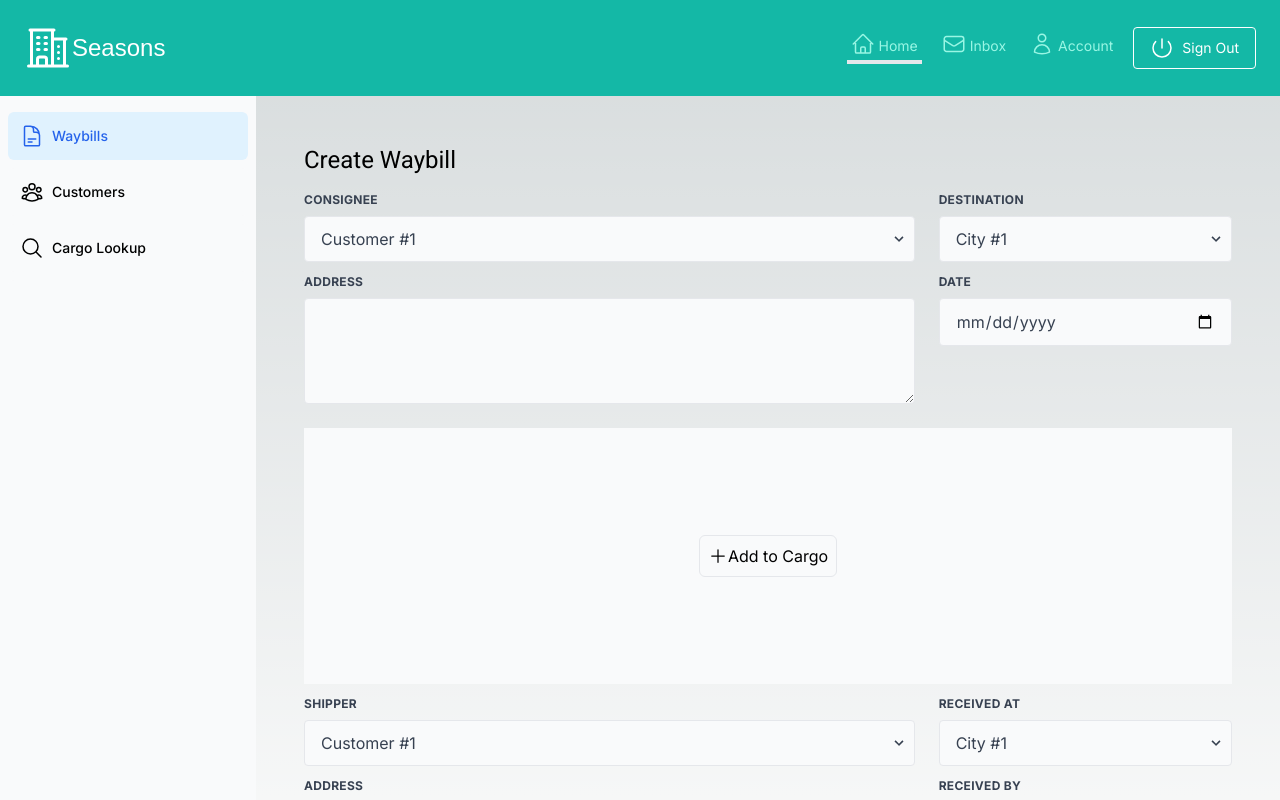
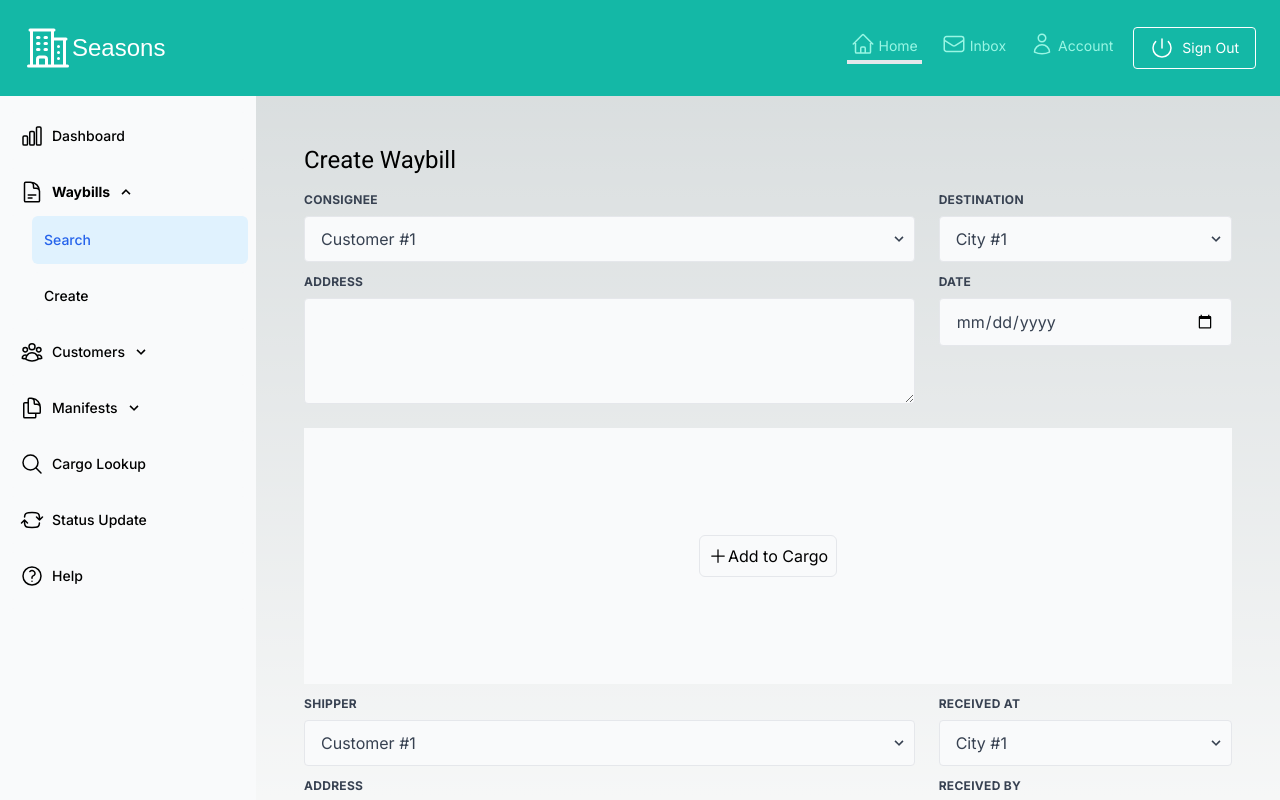
Before and after one commit to marteyhaw/ideal-train, a Next.js app: page /dashboard/waybills in a window 1280 px wide. Shown: the top 800 px of the page. Built offline with nearby package versions, Linux system fonts and the light colour scheme; a web font is replaced by a local one.

Commit message:
feat: integrate submenus in side nav

```diff
--- /dev/null
+++ b/app/fe-lib/constants.tsx
@@ -0,0 +1,63 @@
+import { SideNavItem } from "./definitions";
+import {
+  ChartBarIcon,
+  DocumentTextIcon,
+  UserGroupIcon,
+  DocumentDuplicateIcon,
+  MagnifyingGlassIcon,
+  ArrowPathRoundedSquareIcon,
+  QuestionMarkCircleIcon,
+} from "@heroicons/react/24/outline";
+
+export const SIDENAV_ITEMS: SideNavItem[] = [
+  {
+    title: "Dashboard",
+    path: "/dashboard",
+    icon: ChartBarIcon,
+  },
+  {
+    title: "Waybills",
+    path: "/dashboard/waybills",
+    icon: DocumentTextIcon,
+    submenu: true,
+    subMenuItems: [
+      { title: "Search", path: "/dashboard/waybills" },
+      { title: "Create", path: "/dashboard/waybills/create" },
+    ],
+  },
+  {
+    title: "Customers",
+    path: "/dashboard/customers",
+    icon: UserGroupIcon,
+    submenu: true,
+    subMenuItems: [
+      { title: "Search", path: "/dashboard/customers" },
+      { title: "Create", path: "/dashboard/customers/create" },
+    ],
+  },
+  {
+    title: "Manifests",
+    path: "/dashboard/manifests",
+    icon: DocumentDuplicateIcon,
+    submenu: true,
+    subMenuItems: [
+      { title: "Search", path: "/dashboard/manifests" },
+      { title: "Create", path: "/dashboard/manifests/create" },
+    ],
+  },
+  {
+    title: "Cargo Lookup",
+    path: "/dashboard/cargos/lookup",
+    icon: MagnifyingGlassIcon,
+  },
+  {
+    title: "Status Update",
+    path: "/dashboard/status/update",
+    icon: ArrowPathRoundedSquareIcon,
+  },
+  {
+    title: "Help",
+    path: "/dashboard/help",
+    icon: QuestionMarkCircleIcon,
+  },
+];
--- a/app/fe-lib/definitions.ts
+++ b/app/fe-lib/definitions.ts
@@ -1,3 +1,13 @@
+type IconSVGProps = React.PropsWithoutRef<React.SVGProps<SVGSVGElement>> &
+  React.RefAttributes<SVGSVGElement>;
+
+type IconProps = IconSVGProps & {
+  title?: string;
+  titleId?: string;
+};
+
+type Icon = React.FC<IconProps>;
+
 export type CustomerField = {
   id: number;
   name: string;
@@ -12,3 +22,11 @@ export type EmployeeField = {
   id: number;
   name: string;
 };
+
+export type SideNavItem = {
+  title: string;
+  path: string;
+  icon?: Icon;
+  submenu?: boolean;
+  subMenuItems?: SideNavItem[];
+};
--- a/app/ui/dashboard/sidenav-links.tsx
+++ b/app/ui/dashboard/sidenav-links.tsx
@@ -1,49 +1,117 @@
 "use client";
 
-import {
-  DocumentTextIcon,
-  UserGroupIcon,
-  MagnifyingGlassIcon,
-} from "@heroicons/react/24/outline";
 import Link from "next/link";
 import { usePathname } from "next/navigation";
 import { clsx } from "clsx";
+import { SIDENAV_ITEMS } from "@/app/fe-lib/constants";
+import { SideNavItem } from "@/app/fe-lib/definitions";
+import { useState } from "react";
 
-const links = [
-  { name: "Waybills", href: "/dashboard/waybills", icon: DocumentTextIcon },
-  {
-    name: "Customers",
-    href: "/dashboard/customers/",
-    icon: UserGroupIcon,
-  },
-  {
-    name: "Cargo Lookup",
-    href: "/dashboard/cargo/lookup/",
-    icon: MagnifyingGlassIcon,
-  },
-];
+const SideNavItemNoSubMenu = ({
+  item,
+  pathname,
+}: {
+  item: SideNavItem;
+  pathname: string;
+}) => {
+  const LinkIcon = item.icon;
+  return (
+    <div className="w-full">
+      <Link
+        href={item.path}
+        className={clsx(
+          "flex h-[48px] grow items-center gap-2 rounded-md bg-gray-50 p-3 text-sm font-medium hover:bg-sky-100 hover:text-blue-600 md:flex-none md:justify-start md:p-2 md:px-3",
+          {
+            "bg-sky-100 text-blue-600": pathname === item.path,
+          },
+        )}
+      >
+        {LinkIcon && <LinkIcon className="w-6" />}
+        <p className="md:block">{item.title}</p>
+      </Link>
+    </div>
+  );
+};
+
+const SideNavItemWithSubMenu = ({
+  item,
+  pathname,
+}: {
+  item: SideNavItem;
+  pathname: string;
+}) => {
+  const LinkIcon = item.icon;
+  const preOpenSubmenu = pathname.includes(item.path);
+  const [subMenuOpen, setSubMenuOpen] = useState(preOpenSubmenu);
+  const toggleSubMenu = () => {
+    setSubMenuOpen(!subMenuOpen);
+  };
+  return (
+    <div className="w-full">
+      <button
+        onClick={toggleSubMenu}
+        className={clsx(
+          "w-full flex h-[48px] grow items-center gap-2 rounded-md bg-gray-50 p-3 text-sm hover:bg-sky-100 hover:text-blue-600 md:flex-none md:justify-start md:p-2 md:px-3",
+          {
+            "font-bold": preOpenSubmenu,
+            "font-medium": !preOpenSubmenu,
+          },
+        )}
+      >
+        {LinkIcon && <LinkIcon className="w-6" />}
+        <p className="md:block">{item.title}</p>
+        <svg
+          className={clsx("fill-current h-4 w-4 transition-all transform", {
+            "rotate-180": subMenuOpen,
+          })}
+          xmlns="http://www.w3.org/2000/svg"
+          viewBox="0 0 20 20"
+        >
+          <path d="M9.293 12.95l.707.707L15.657 8l-1.414-1.414L10 10.828 5.757 6.586 4.343 8z" />
+        </svg>
+      </button>
+
+      {subMenuOpen && item.subMenuItems && (
+        <div className="ml-6 flex flex-col space-y-2">
+          {item.subMenuItems.map((subItem) => {
+            return subItem.subMenuItems ? (
+              <SideNavItemWithSubMenu
+                key={subItem.title}
+                item={subItem}
+                pathname={pathname}
+              />
+            ) : (
+              <SideNavItemNoSubMenu
+                key={subItem.title}
+                item={subItem}
+                pathname={pathname}
+              />
+            );
+          })}
+        </div>
+      )}
+    </div>
+  );
+};
 
 export default function SideNavLinks() {
   const pathname = usePathname();
 
   return (
     <>
-      {links.map((link) => {
-        const LinkIcon = link.icon;
-        return (
-          <Link
-            key={link.name}
-            href={link.href}
-            className={clsx(
-              "flex h-[48px] grow items-center justify-center gap-2 rounded-md bg-gray-50 p-3 text-sm font-medium hover:bg-sky-100 hover:text-blue-600 md:flex-none md:justify-start md:p-2 md:px-3",
-              {
-                "bg-sky-100 text-blue-600": pathname === link.href,
-              },
-            )}
-          >
-            <LinkIcon className="w-6" />
-            <p className="hidden md:block">{link.name}</p>
-          </Link>
+      {SIDENAV_ITEMS.map((item) => {
+        return item.subMenuItems ? (
+          <SideNavItemWithSubMenu
+            key={item.title}
+            item={item}
+            pathname={pathname}
+          />
+        ) : (
+          <SideNavItemNoSubMenu
+            key={item.title}
+            item={item}
+            pathname={pathname}
+          />
         );
       })}
     </>
--- a/app/ui/dashboard/sidenav.tsx
+++ b/app/ui/dashboard/sidenav.tsx
@@ -3,7 +3,7 @@ import SideNavLinks from "@/app/ui/dashboard/sidenav-links";
 export default function SideNav() {
   return (
     <div className="flex h-full flex-col px-3 py-4 md:px-2 bg-gray-50">
-      <div className="flex grow flex-row justify-between space-x-2 md:flex-col md:space-x-0 md:space-y-2">
+      <div className="flex grow flex-col space-y-2">
         <SideNavLinks />
         <div className="h-auto w-full grow rounded-md bg-gray-50 md:block"></div>
       </div>
```
